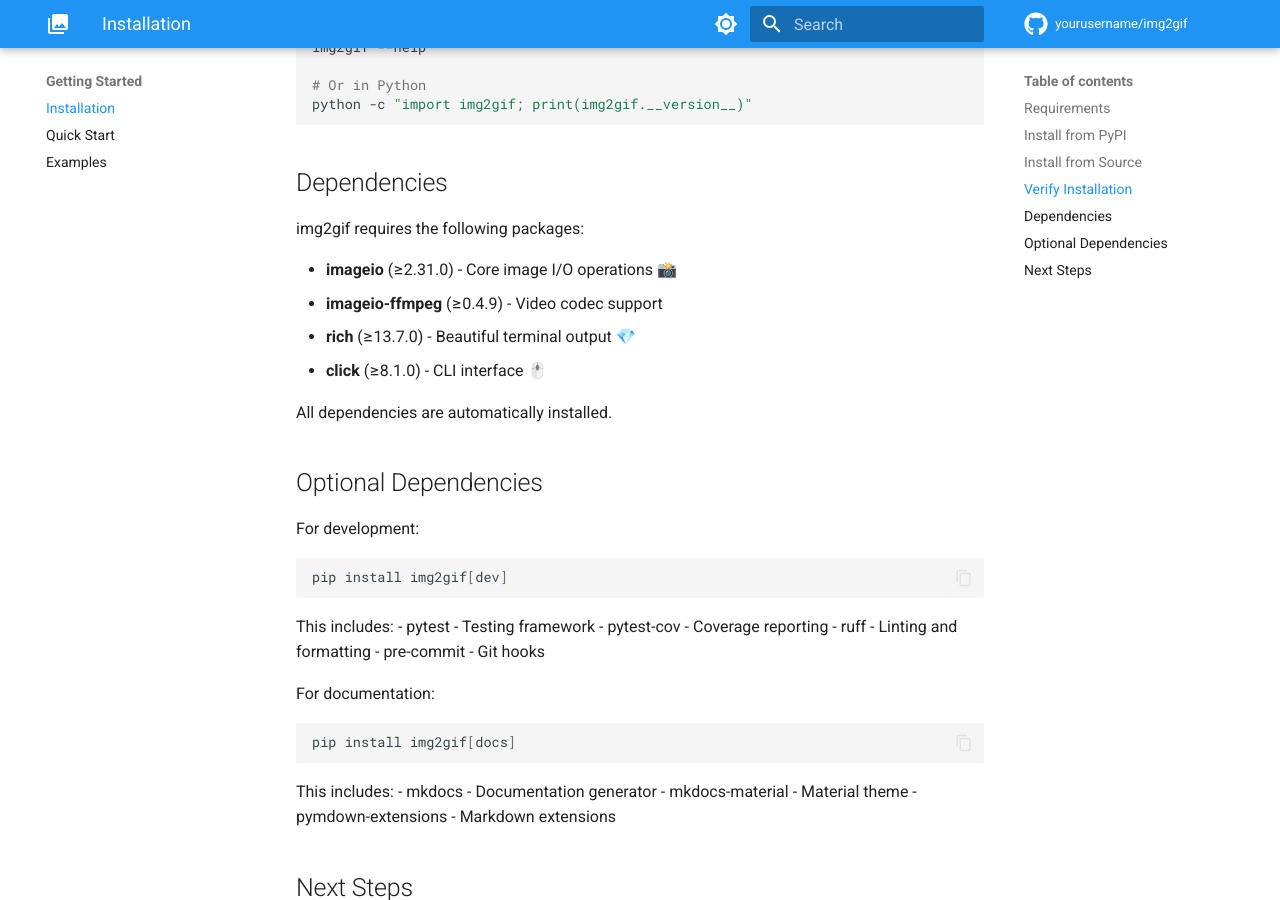
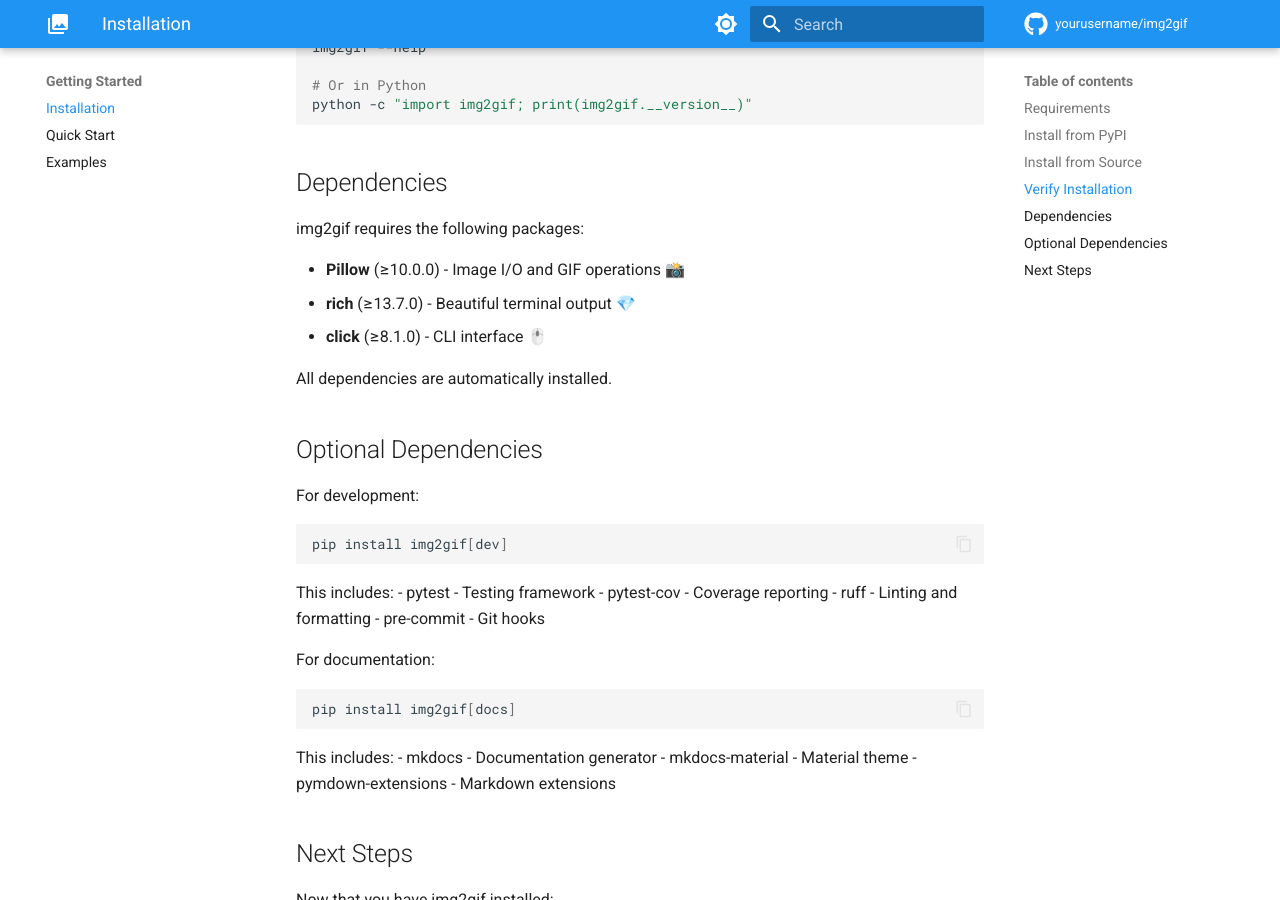
Before and after one commit to atick-faisal/img2gif, an MkDocs documentation site: the page built from docs/getting-started/installation.md, in a window 1280 px wide and 900 px high, scrolled down 1001 px. Built offline with MkDocs 1.6.1 and Material for MkDocs 9.7.7, drawn with Linux system fonts in a browser that asks for light colours; comment, search, counter and statistics services are not loaded; the version menu is left out.

Commit message:
docs: update documentation to reflect Pillow migration
Updated all documentation files to reflect the migration from imageio
and numpy to Pillow-only implementation (from commit 9b9f494).

Changes:
- Updated dependency lists to show Pillow instead of imageio/imageio-ffmpeg
- Changed feature descriptions from "Built on imageio" to "Built on Pillow"
- Updated acknowledgments section to reference Pillow documentation
- Added .claude/ directory to .gitignore to exclude Claude Code config

Files updated:
- README.md (features and acknowledgments)
- docs/getting-started/installation.md (dependencies section)
- docs/index.md (features section)
- .gitignore (added .claude/ exclusion)

🤖 Generated with [Claude Code](https://claude.com/claude-code)

Co-Authored-By: Claude <noreply@anthropic.com>

```diff
--- a/docs/getting-started/installation.md
+++ b/docs/getting-started/installation.md
@@ -47,8 +47,7 @@ python -c "import img2gif; print(img2gif.__version__)"
 
 img2gif requires the following packages:
 
-- **imageio** (≥2.31.0) - Core image I/O operations 📸
-- **imageio-ffmpeg** (≥0.4.9) - Video codec support
+- **Pillow** (≥10.0.0) - Image I/O and GIF operations 📸
 - **rich** (≥13.7.0) - Beautiful terminal output 💎
 - **click** (≥8.1.0) - CLI interface 🖱️
 
```
Also changed, not shown: README.md (+2 -2 lines), docs/index.md (+1 -1 lines), 1 other file.
